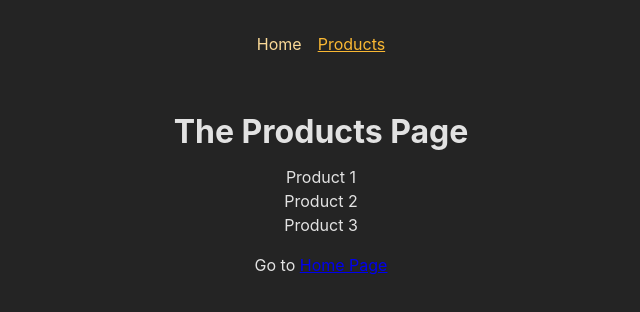
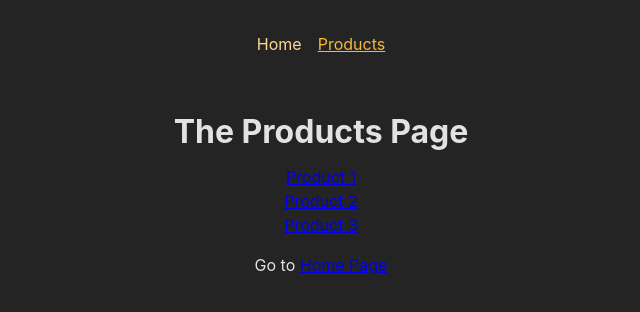
Before and after one commit to Mr-Rajat/21_1-router-dom, a React (Create React App) app: page /products in a window 1280 px wide. Shown: the top 312 px of the page, without its empty margins (319-959 px from the left). Built offline with nearby package versions, Linux system fonts and the light colour scheme.

Commit message:
Added links for dynamic routes using params

```diff
--- a/src/pages/Products.js
+++ b/src/pages/Products.js
@@ -1,14 +1,25 @@
 import React from 'react';
 import { Link } from 'react-router-dom';
+
+const PRODUCTS = [
+    { id: 'p1', title: 'Product 1' },
+    { id: 'p2', title: 'Product 2' },
+    { id: 'p3', title: 'Product 3' },
+];
 
 const Products = () => {
     return (
         <>
             <h1>The Products Page</h1>
             <ul>
-                <li>Product 1</li>
-                <li>Product 2</li>
-                <li>Product 3</li>
+                {PRODUCTS.map((prod) => (
+                    <li key={prod.id}>
+                        <Link to={`/products/${prod.id}`}>{prod.title}</Link>
+                    </li>
+                ))}
+                {/* <li><Link to='/products/product-1'>Product 1</Link></li>
+                <li><Link to='/products/product-2'>Product 2</Link></li>
+                <li><Link to='/products/product-3'>Product 3</Link></li> */}
             </ul>
             <p>Go to <Link to='/'>Home Page</Link></p>
         </>
```
